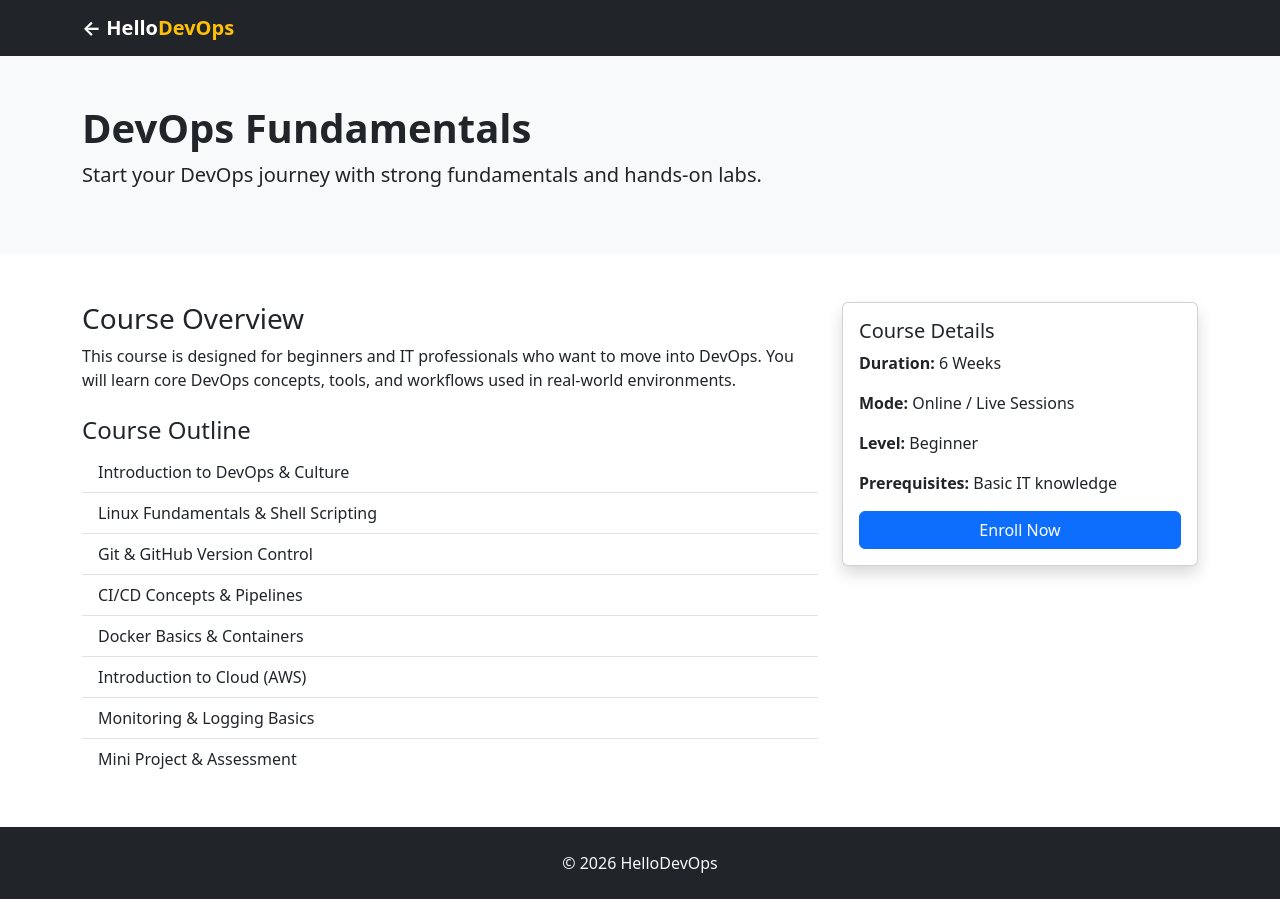
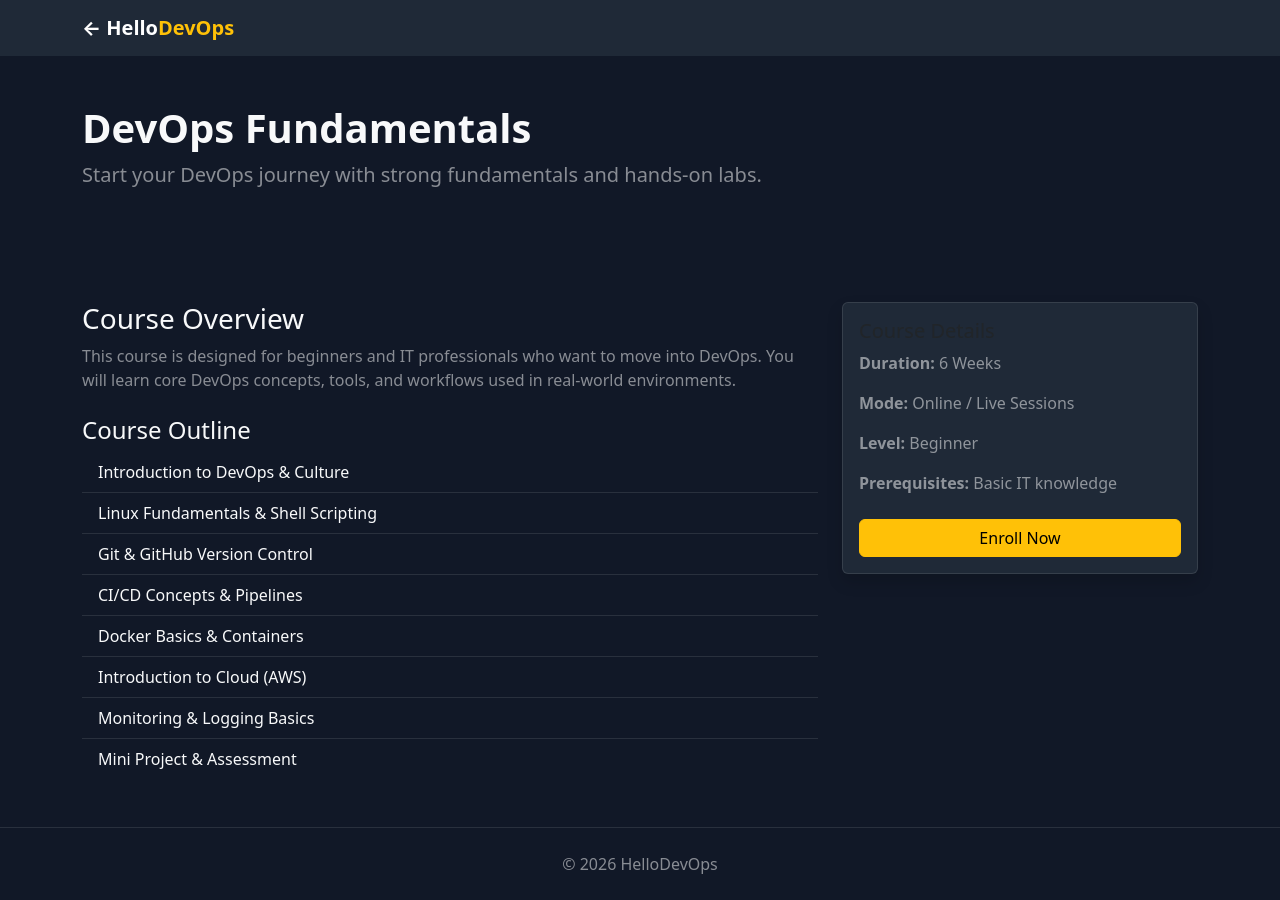
Before and after one commit to sc3p73r-it/hellodevops-portfolio, a plain HTML site: page devops-fundamentals.html in a window 1280 px wide. Drawn offline with nearby package versions, Linux system fonts and the light colour scheme.

Commit message:
Update devops-fundamentals.html

```diff
--- a/devops-fundamentals.html
+++ b/devops-fundamentals.html
@@ -7,19 +7,41 @@
   <meta name="viewport" content="width=device-width, initial-scale=1" />
   <title>DevOps Fundamentals | HelloDevOps</title>
   <link href="https://cdn.jsdelivr.net/npm/bootstrap@5.3.2/dist/css/bootstrap.min.css" rel="stylesheet">
+  <style>
+    body {
+      background-color: #111827;
+      color: #f8f9fa;
+    }
+    .navbar {
+      background-color: #1f2937 !important;
+    }
+    .card {
+      background-color: #1f2937;
+      border: 1px solid rgba(255, 255, 255, 0.1);
+    }
+    .list-group-item {
+        background-color: transparent;
+        border-color: rgba(255, 255, 255, 0.1) !important;
+        color: #f8f9fa;
+    }
+    footer {
+      background-color: #111827;
+      border-top: 1px solid rgba(255, 255, 255, 0.1);
+    }
+  </style>
 </head>
 <body>
 
-<nav class="navbar navbar-dark bg-dark">
+<nav class="navbar navbar-dark">
   <div class="container">
     <a class="navbar-brand fw-bold" href="index.html">← Hello<span class="text-warning">DevOps</span></a>
   </div>
 </nav>
 
-<section class="py-5 bg-light">
+<section class="py-5">
   <div class="container">
     <h1 class="fw-bold">DevOps Fundamentals</h1>
-    <p class="lead">Start your DevOps journey with strong fundamentals and hands-on labs.</p>
+    <p class="lead text-white-50">Start your DevOps journey with strong fundamentals and hands-on labs.</p>
   </div>
 </section>
 
@@ -28,7 +50,7 @@
     <div class="row g-4">
       <div class="col-md-8">
         <h3>Course Overview</h3>
-        <p>This course is designed for beginners and IT professionals who want to move into DevOps. You will learn core DevOps concepts, tools, and workflows used in real-world environments.</p>
+        <p class="text-white-50">This course is designed for beginners and IT professionals who want to move into DevOps. You will learn core DevOps concepts, tools, and workflows used in real-world environments.</p>
 
         <h4 class="mt-4">Course Outline</h4>
         <ul class="list-group list-group-flush">
@@ -47,23 +69,21 @@
         <div class="card shadow">
           <div class="card-body">
             <h5 class="card-title">Course Details</h5>
-            <p><strong>Duration:</strong> 6 Weeks</p>
-            <p><strong>Mode:</strong> Online / Live Sessions</p>
-            <p><strong>Level:</strong> Beginner</p>
-            <p><strong>Prerequisites:</strong> Basic IT knowledge</p>
-            <a href="#" class="btn btn-primary w-100">Enroll Now</a>
+            <p class="text-white-50"><strong>Duration:</strong> 6 Weeks</p>
+            <p class="text-white-50"><strong>Mode:</strong> Online / Live Sessions</p>
+            <p class="text-white-50"><strong>Level:</strong> Beginner</p>
+            <p class="text-white-50 mb-4"><strong>Prerequisites:</strong> Basic IT knowledge</p>
+            <a href="#" class="btn btn-warning w-100">Enroll Now</a>
           </div>
         </div>
       </div>
     </div>
   </div>
 </section>
-
-<footer class="text-center py-4 bg-dark text-light">
-  <p class="mb-0">© 2026 HelloDevOps</p>
+<footer class="text-center py-4">
+  <p class="mb-0 text-white-50">© 2026 HelloDevOps</p>
 </footer>
 
 <script src="https://cdn.jsdelivr.net/npm/bootstrap@5.3.2/dist/js/bootstrap.bundle.min.js"></script>
 </body>
 </html>
-</html>
```
